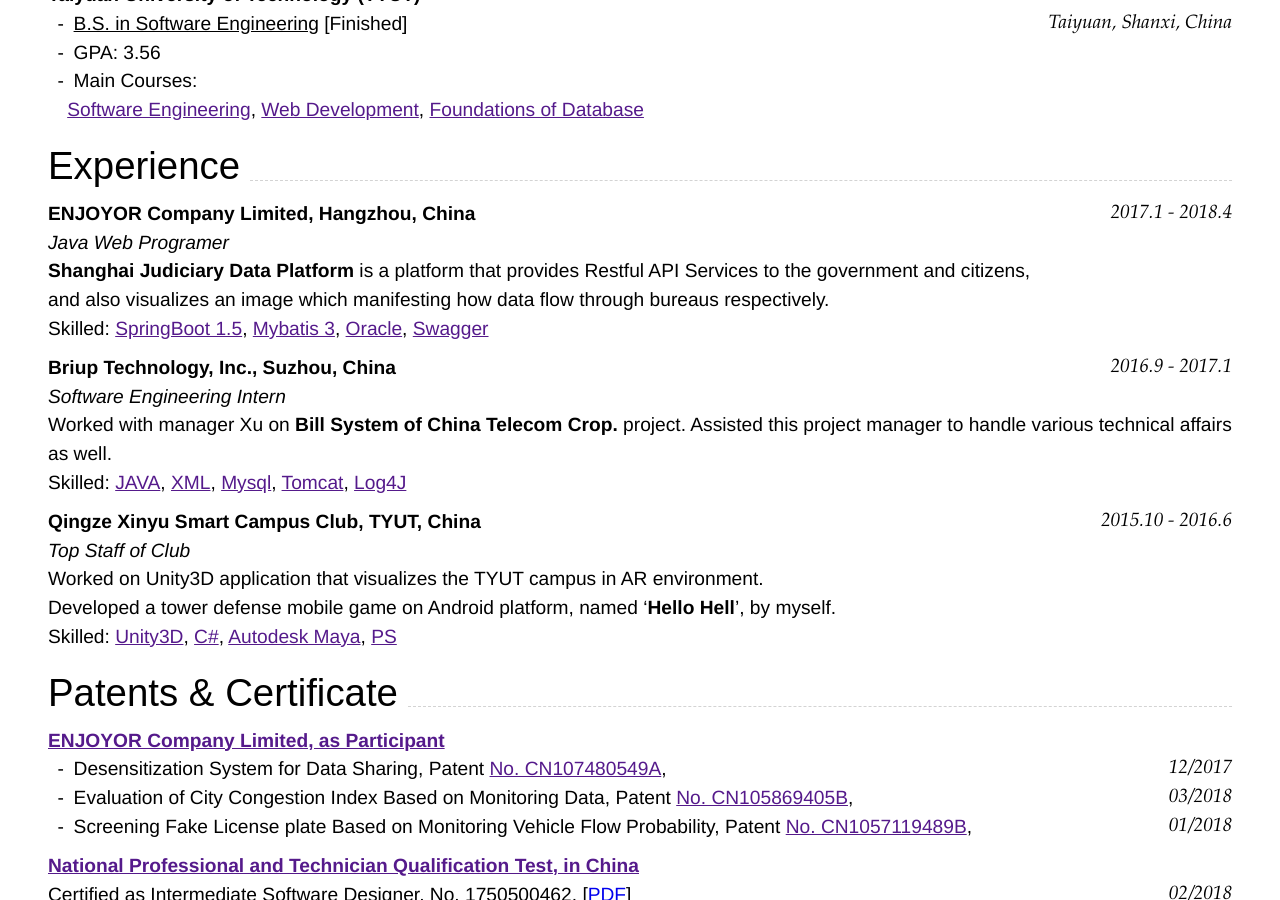
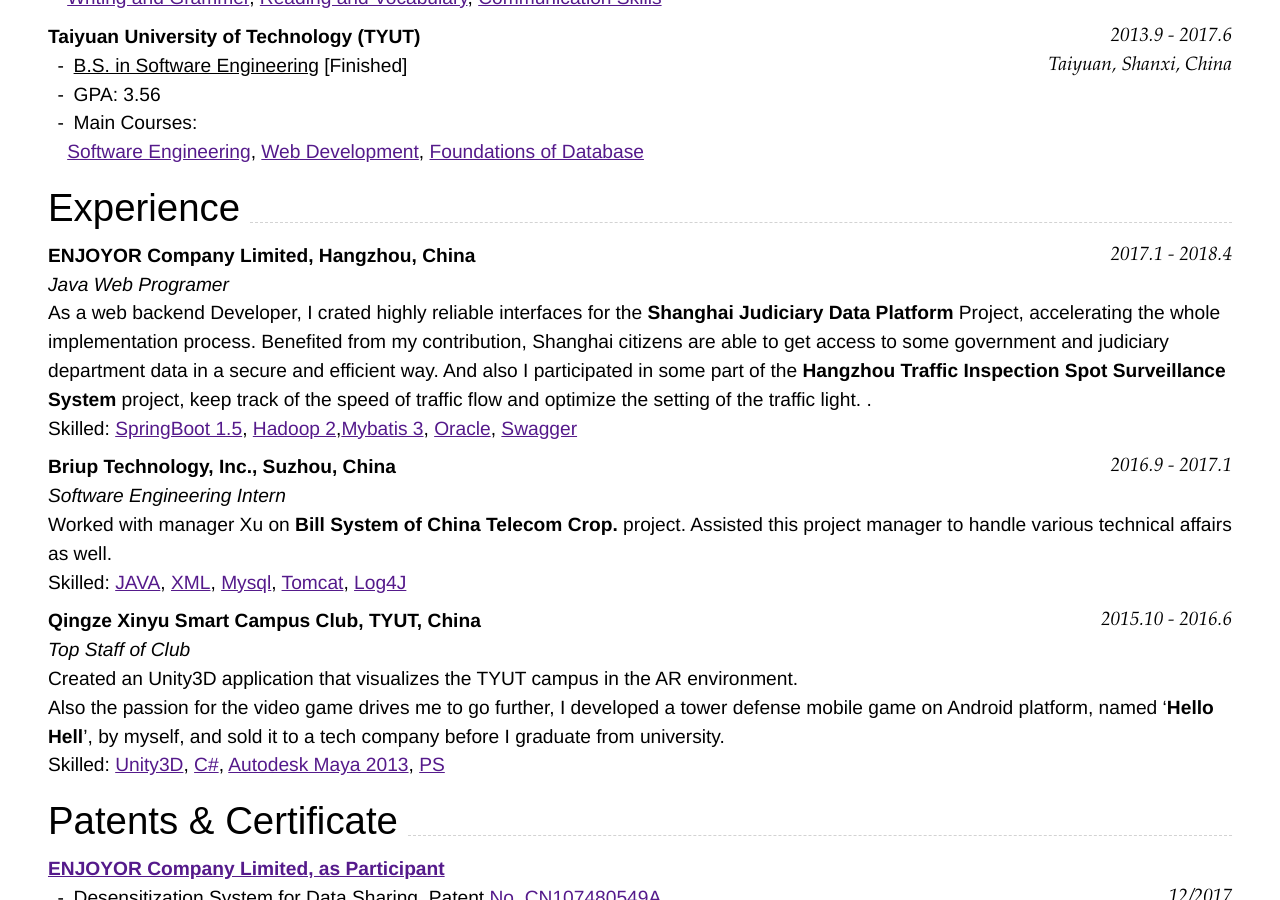
Before and after one commit to callmeorangecat/resume, a Jekyll site: the page built from index.md, in a window 1280 px wide and 900 px high, scrolled down 821 px. Built offline with Jekyll 4.4.1, drawn with Linux system fonts in a browser that asks for light colours.

Commit message:
add more content

```diff
--- a/_includes/cv-contact.html
+++ b/_includes/cv-contact.html
@@ -1,7 +1,7 @@
 <div id="contact-info">
 
     {% if page.homepage %}
-    <i class="fi-home fa-2x" style="margin-left:1em"></i>
+    <i class="fi-home fa-2x style3" style="margin-left:1em"></i>
     <a href="{{ page.homepage.url }}" style="margin-left:0.5em"> {{ page.homepage.text }}</a>
     {% endif %}
 
--- a/index.md
+++ b/index.md
@@ -47,8 +47,8 @@ Taiyuan, Shanxi, China
 
 ### __ENJOYOR Company Limited, Hangzhou, China__  `2017.1 - 2018.4`
 _Java Web Programer_<br>
-__Shanghai Judiciary Data Platform__ is a platform that provides Restful API Services to the government and citizens, <br>and also visualizes an image which manifesting how data flow through bureaus respectively.<br>
-Skilled: [SpringBoot 1.5](), [Mybatis 3](), [Oracle](), [Swagger]()
+As a web backend Developer, I crated highly reliable interfaces for the __Shanghai Judiciary Data Platform__ Project, accelerating the whole implementation process. Benefited from my contribution, Shanghai citizens are able to get access to some government and judiciary department data in a secure and efficient way. And also I participated in some part of the __Hangzhou Traffic Inspection Spot Surveillance System__ project, keep track of the speed of traffic flow and optimize the setting of the traffic light. .<br>
+Skilled: [SpringBoot 1.5](), [Hadoop 2](),[Mybatis 3](), [Oracle](), [Swagger]()
 
 ### __Briup Technology, Inc., Suzhou, China__ `2016.9 - 2017.1`
 _Software Engineering Intern_<br>
@@ -57,9 +57,9 @@ Skilled: [JAVA](), [XML](), [Mysql](), [Tomcat](), [Log4J]()
 
 ### __Qingze Xinyu Smart Campus Club, TYUT, China__ `2015.10 - 2016.6`
 _Top Staff of Club_<br>
-Worked on Unity3D application that visualizes the TYUT campus in AR environment.<br>
-Developed a tower defense mobile game on Android platform, named ‘__Hello Hell__’, by myself.<br>
-Skilled: [Unity3D](), [C#](), [Autodesk Maya](), [PS]()
+Created an Unity3D application that visualizes the TYUT campus in the AR environment.<br>
+Also the passion for the video game drives me to go further, I developed a tower defense mobile game on Android platform, named ‘__Hello Hell__’, by myself, and sold it to a tech company before I graduate from university.<br>
+Skilled: [Unity3D](), [C#](), [Autodesk Maya 2013](), [PS]()
 
 ## Patents & Certificate
 
--- a/media/foundation-icons/foundation-icons.css
+++ b/media/foundation-icons/foundation-icons.css
@@ -592,3 +592,13 @@
 .fi-yen:before { content: "\f218"; }
 .fi-zoom-in:before { content: "\f219"; }
 .fi-zoom-out:before { content: "\f21a"; }
+
+.style2 {
+    font-size: 70px;
+    color: #2DAEBF;
+    text-shadow: 0px 1px 0px #0092b3, 0px 2px 0px #0087a6, 0px 3px 0px #008099, 0px 4px 0px #00758c, 0px 5px 0px #555, 0px 6px 0px #006a80, 0px 0px 0px #006073, 0px 8px 7px #005566;
+
+    .style3 {
+    font-size: 70px;
+    color: #9a8e8a;
+    text-shadow: 0 0 5px #fff, 0 0 10px #fff, 0 0 15px #fff, 0 0 20px #bdb5b3, 0 0 30px #bdb5b3, 0 0 40px #bdb5b3, 0 0 50px #bdb5b3, 0 0 75px #bdb5b3;
```
